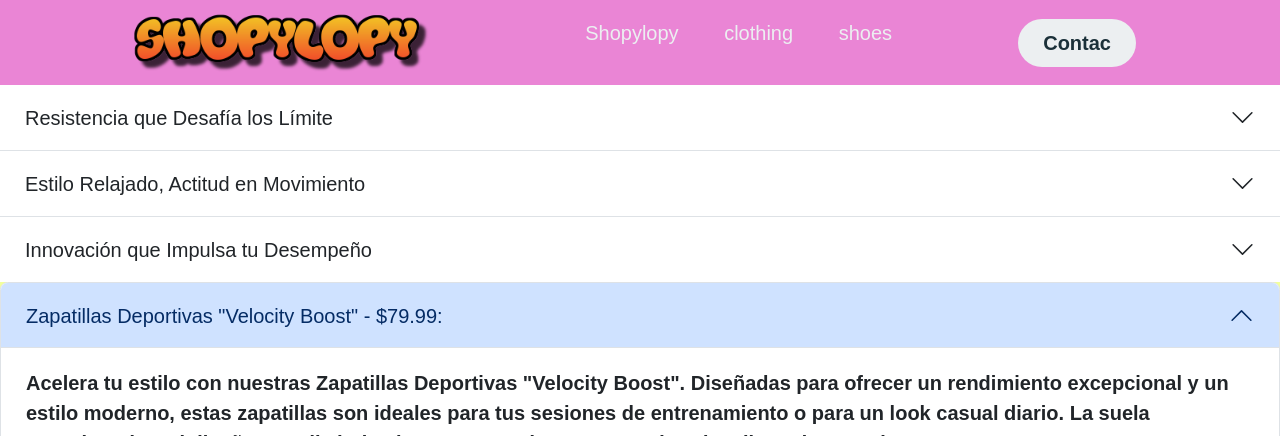
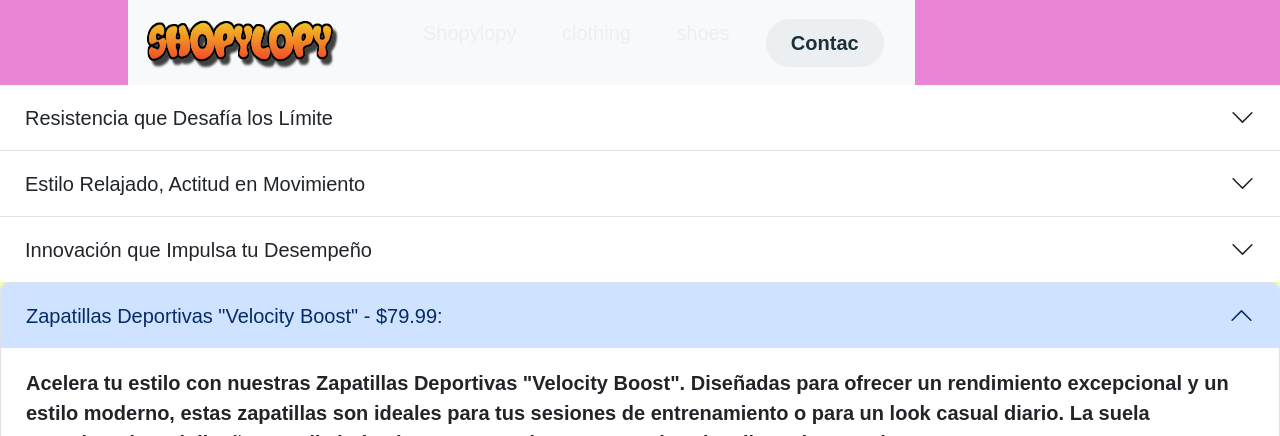
Before and after one commit to Tripasdegato/shopylopy, a plain HTML site: page index4.html in a window 1280 px wide. Shown: the top 436 px of the page. Drawn offline with nearby package versions, Linux system fonts and the light colour scheme.

Commit message:
Update index4.html

```diff
--- a/index4.html
+++ b/index4.html
@@ -10,12 +10,11 @@
 </head>
 <body>
    <header class="header">
-        <div class="logo">
-
-            <a href="index.html">
-                <img src="cooltext448259363509819.png" >
+  <nav class="navbar bg-body-tertiary">
+    <div class="container-fluid">
+      <a class="navbar-brand" href="index.html">
+        <img src="cooltext448259363509819.png"  width="200" height="60" class="d-inline-block align-text-top">
       </a>
-        </div>
       <nav>
         <ul class="nav-links">
              <li><a href="index2.html">Shopylopy</a></li>
@@ -23,9 +22,10 @@
              <li><a href="index4.html">shoes</a></li>
         </ul>
      </nav>
-
      <a class="btn" href="indexcalif.html"><button>Contac</button></a>
     </header>
+    </div>
+  </nav>
 
     <div class="accordion accordion-flush" id="accordionFlushExample">
         <div class="accordion-item">
```
Lines whose indentation alone changed are shown as unchanged.
